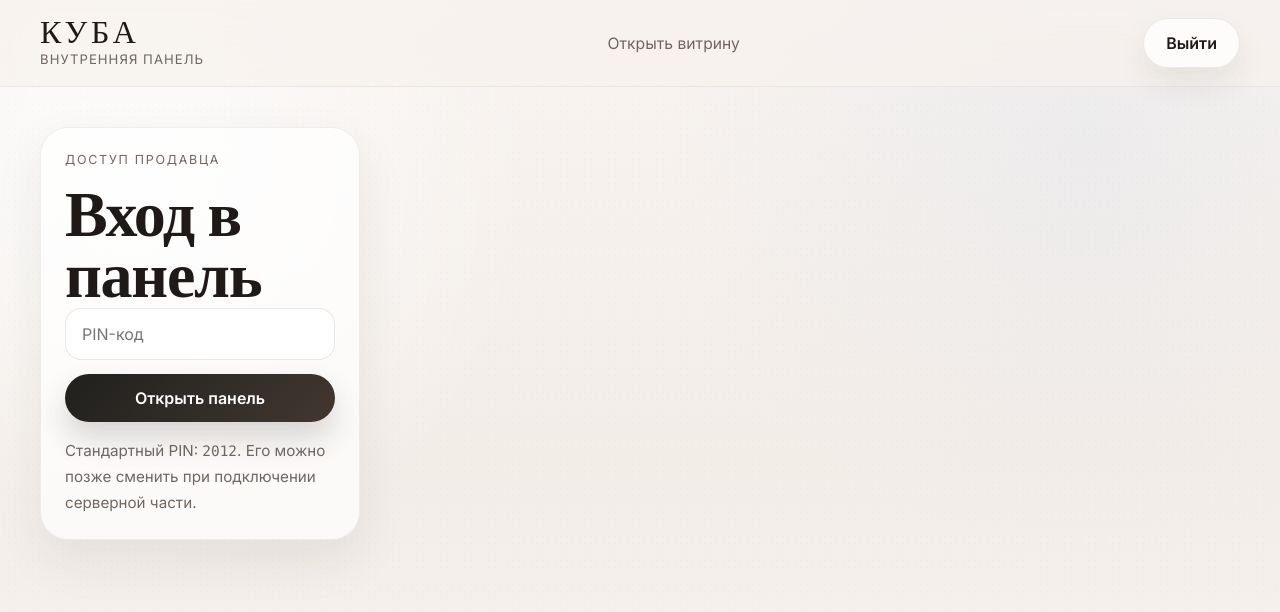
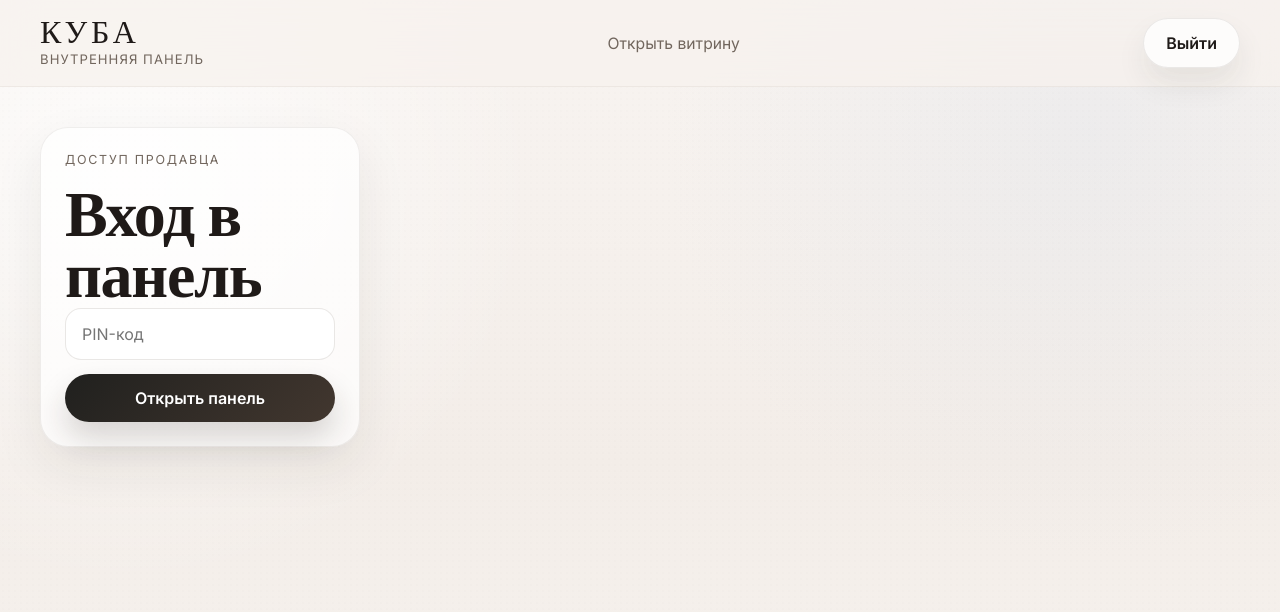
Before and after one commit to kiborg121217/kuba, a plain HTML site: page admin.html in a window 1280 px wide. Drawn offline with nearby package versions, Linux system fonts and the light colour scheme.

Commit message:
delete subs

```diff
--- a/admin.html
+++ b/admin.html
@@ -66,7 +66,6 @@
           <input type="password" id="adminPin" placeholder="PIN-код" autocomplete="current-password" required>
           <button class="button button--dark" type="submit">Открыть панель</button>
         </form>
-        <p class="admin-note">Стандартный PIN: <span class="mono">2012</span>. Его можно позже сменить при подключении серверной части.</p>
       </aside>
 
       <aside class="admin-panel admin-hidden" id="sidePanel">
```
